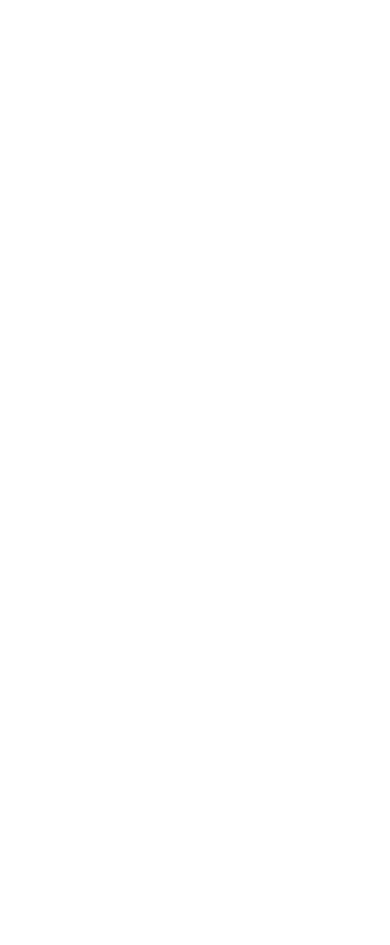
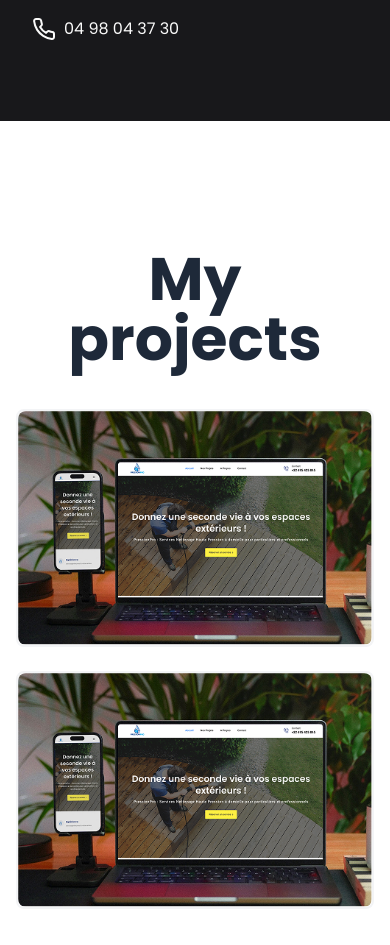
Before and after one commit to edouard744/my-portfolio, a Next.js app: page /en in a window 390 px wide. Shown: the part 5189-6134 px from the top of the page. Before the commit the page ends 3566 px from the top, so only its background shows below. Built offline with nearby package versions, Linux system fonts and the light colour scheme.

Commit message:
feat: Add project section

```diff
--- a/package.json
+++ b/package.json
@@ -9,8 +9,8 @@
     "lint": "next lint"
   },
   "dependencies": {
-    "framer-motion": "^12.7.3",
     "i18next": "^25.0.0",
+    "motion": "^12.7.4",
     "next": "15.3.0",
     "react": "^19.0.0",
     "react-dom": "^19.0.0"
--- a/src/app/[locale]/page.tsx
+++ b/src/app/[locale]/page.tsx
@@ -4,6 +4,7 @@
 import Hero from "@/components/Home/Hero";
 import { Nav } from "@/components/Nav";
 import About from "@/components/Home/About";
+import Projects from "@/components/Home/Project";
 
 type Props = {
   params: { locale: Locale };
@@ -37,6 +38,8 @@
       <footer className="py-6 text-center text-sm text-gray-500">
         © {new Date().getFullYear()} Edouard. All right reserved.
       </footer>
+      <About t={t} />
+      <Projects t={t} />
     </main>
   );
 }
--- a/src/app/globals.css
+++ b/src/app/globals.css
@@ -53,3 +53,37 @@
     background-color 0.3s,
     color 0.3s;
 }
+.wave {
+  animation-name: wave-animation;
+  animation-duration: 2s;
+  animation-iteration-count: infinite;
+  transform-origin: 70% 70%;
+  display: inline-block;
+}
+
+@keyframes wave-animation {
+  0% {
+      transform: rotate(0deg);
+  }
+  10% {
+      transform: rotate(14deg);
+  }
+  20% {
+      transform: rotate(-8deg);
+  }
+  30% {
+      transform: rotate(14deg);
+  }
+  40% {
+      transform: rotate(-4deg);
+  }
+  50% {
+      transform: rotate(10deg);
+  }
+  60% {
+      transform: rotate(0deg);
+  } /* Reset for the last half to pause */
+  100% {
+      transform: rotate(0deg);
+  }
+}
--- /dev/null
+++ b/src/components/Home/Project/Card.tsx
@@ -0,0 +1,47 @@
+import Link from "next/link";
+import Image from "next/image";
+
+export default function ProjectCard({ image,alt,title,description,techno,aria}: { image: any,alt:string, title: string, description: string,techno:string[],aria:string }) {
+  return (
+    <article role="button"
+    aria-label={`${aria} ${title}`} className="group cursor-pointer relative w-full lg:w-1/2 max-w-2xl overflow-hidden rounded-lg border-2 border-gray-100">
+      <Image
+        src={image}
+        alt={alt}
+        width={800}
+        height={400}
+        className="z-10 h-full max-h-80 w-full object-cover rounded-lg"
+      />
+
+<div
+  className="absolute inset-0 z-10 flex flex-col justify-end
+    rounded-lg bg-blue-900/70 px-6 pb-8 pt-32 text-white
+    backdrop-blur-sm opacity-0 invisible pointer-events-none
+    transition-opacity duration-300 ease-out
+    group-hover:opacity-100 group-hover:visible group-hover:pointer-events-auto
+    peer-focus:opacity-100 peer-focus:visible peer-focus:pointer-events-auto"
+>
+</div>
+<div className="absolute text-gray-50 bottom-8 left-6 right-6 z-20 max-w-sm text-justify  font-medium
+    transform translate-y-6 opacity-0
+    transition-all duration-500 ease-out
+    group-hover:translate-y-0 group-hover:opacity-100
+    peer-focus:translate-y-0 peer-focus:opacity-100"
+>
+<h3 className="mb-4 text-xl font-bold"
+  >
+    {title}
+</h3>
+<p className="mb-4">{description}</p>
+
+<div className="flex flex-col gap-2 justify-between">
+{techno && <ul className="flex mb-4 text-sm gap-2">{
+  techno.map((e,i)=> <li key={i} className="border border-gray-50 py-1.5 px-4 rounded-full delay-75">{e}</li>)}</ul> }
+
+<span className="underline text-lg font-medium">En savoir plus</span>
+</div>
+</div>
+
+    </article>
+  );
+}
--- /dev/null
+++ b/src/components/Home/Project/index.tsx
@@ -0,0 +1,24 @@
+import Image from "next/image";
+import Link from "next/link";
+import * as motion from "motion/react-client";
+import PressionProPic from "@/app/assets/pression-pro.jpg";
+import ProjectCard from "./Card";
+
+export default function ProjectsSection({ t }: { t: any }) {
+  return (
+    <section className="relative bg-white py-32">
+      <div className="w-full max-w-7xl lg:mx-auto lg:max-w-5xl px-4">
+        <div className="mb-10 flex flex-col items-center gap-6 lg:flex-row lg:justify-between">
+          <h2 className="text-center font-bold text-gray-800 text-6xl">
+            {t.projects.title}
+          </h2>
+        </div>
+
+        <div className="mb-20 flex flex-col items-center justify-center gap-6 lg:flex-row">
+          <ProjectCard image={PressionProPic} title={t.projects.pressionpro.title} description={t.projects.pressionpro.description} alt={t.projects.pressionpro.alt} techno={t.projects.pressionpro.techno} aria={t.projects.aria} />
+          <ProjectCard image={PressionProPic} title="PressionPro" description="Création d&apos;un site pour un indépendant en nettoyage haute pression" alt="Projet Pression Pro" techno={["NextJs","TailwindCSS","ReactJs"]} aria="Projet Pression Pro" />
+        </div>
+      </div>
+    </section>
+  );
+}
--- a/src/locales/en.json
+++ b/src/locales/en.json
@@ -15,7 +15,7 @@
     "subtitle": "Junior full-stack developer based in Belgium",
     "alt": "Profile picture of Edouard Willems"
   },
-"about":{
+  "about": {
     "title": "About me",
     "subtitle": {
       "first": "I'm 22 years old and live in the Liège region. Passionate about creating practical tools and elegant websites, I'm constantly looking for new ideas and opportunities to learn.",
@@ -40,5 +40,14 @@
         "phone": "04 98 04 37 30"
       }
     }
+  },
+  "projects": {
+  "title": "My projects",
+  "aria": "Open project details",
+  "pressionpro": {
+    "title": "PressionPro",
+    "description": "Website created for an independent high-pressure cleaning professional",
+    "techno": ["NextJs", "TailwindCSS", "ReactJs"]
   }
 }
+}
--- a/src/locales/fr.json
+++ b/src/locales/fr.json
@@ -15,18 +15,18 @@
     "subtitle": "Développeur full-stack junior basé en Belgique",
     "alt": "Photo de profil d'Edouard Willems"
   },
-  "about":{
+  "about": {
     "title": "À propos",
     "subtitle": {
       "first": "J’ai 22 ans et je vis dans la région de Liège. Passionné par la création d’outils pratiques et de sites web élégants, je suis constamment à la recherche de nouvelles idées et d’occasions d’apprendre.",
       "second": "C’est au cours de mon bachelier en techniques graphiques que j’ai découvert l’univers du développement web. Ce sont d’abord les possibilités infinies offertes par ce domaine qui m’ont séduit, mais très vite, je me suis découvert une véritable passion pour le code en lui-même.",
       "third": "Aujourd’hui, ce que je recherche avant tout, c’est découvrir, expérimenter et progresser continuellement."
     },
-    "skills":{
+    "skills": {
       "first": "Ce que je maîtrise",
       "second": "Ce que je sais utiliser",
       "third": "Mes atouts et valeurs",
-      "ability":{
+      "ability": {
         "first": "Sérieux",
         "second": "Esprit dʼéquipe",
         "third": "Amical",
@@ -34,11 +34,20 @@
         "fifth": "Curieux",
         "sixth": "Polyvalent"
       },
-      "info":{
+      "info": {
         "title": "Coordonnées",
         "mail": "contact@willems-edouard.be",
         "phone": "04 98 04 37 30"
       }
     }
+  },
+  "projects": {
+    "title": "Mes projets",
+    "aria": "Ouvrir les détails du projet",
+    "pressionpro":{
+      "title": "PressionPro",
+      "description": "Création d'un site pour un indépendant en nettoyage haute pression",
+      "techno": ["NextJs","TailwindCSS","ReactJs"]
+    }
   }
 }
```
Also changed, not shown: src/app/assets/pression-pro.jpg (added), 1 other file (tests, documents, lock files or other folders). Lines whose indentation alone changed are shown as unchanged.
